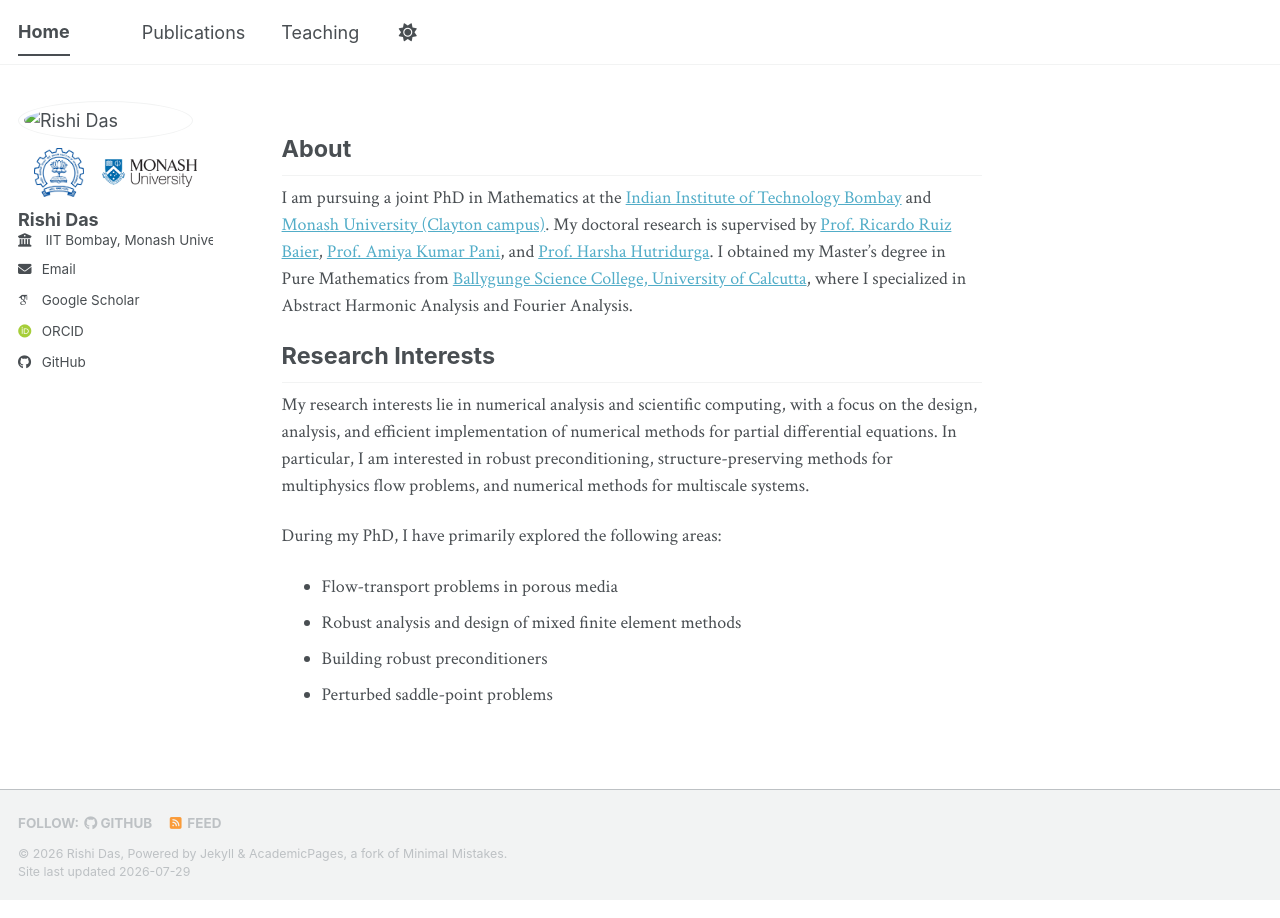
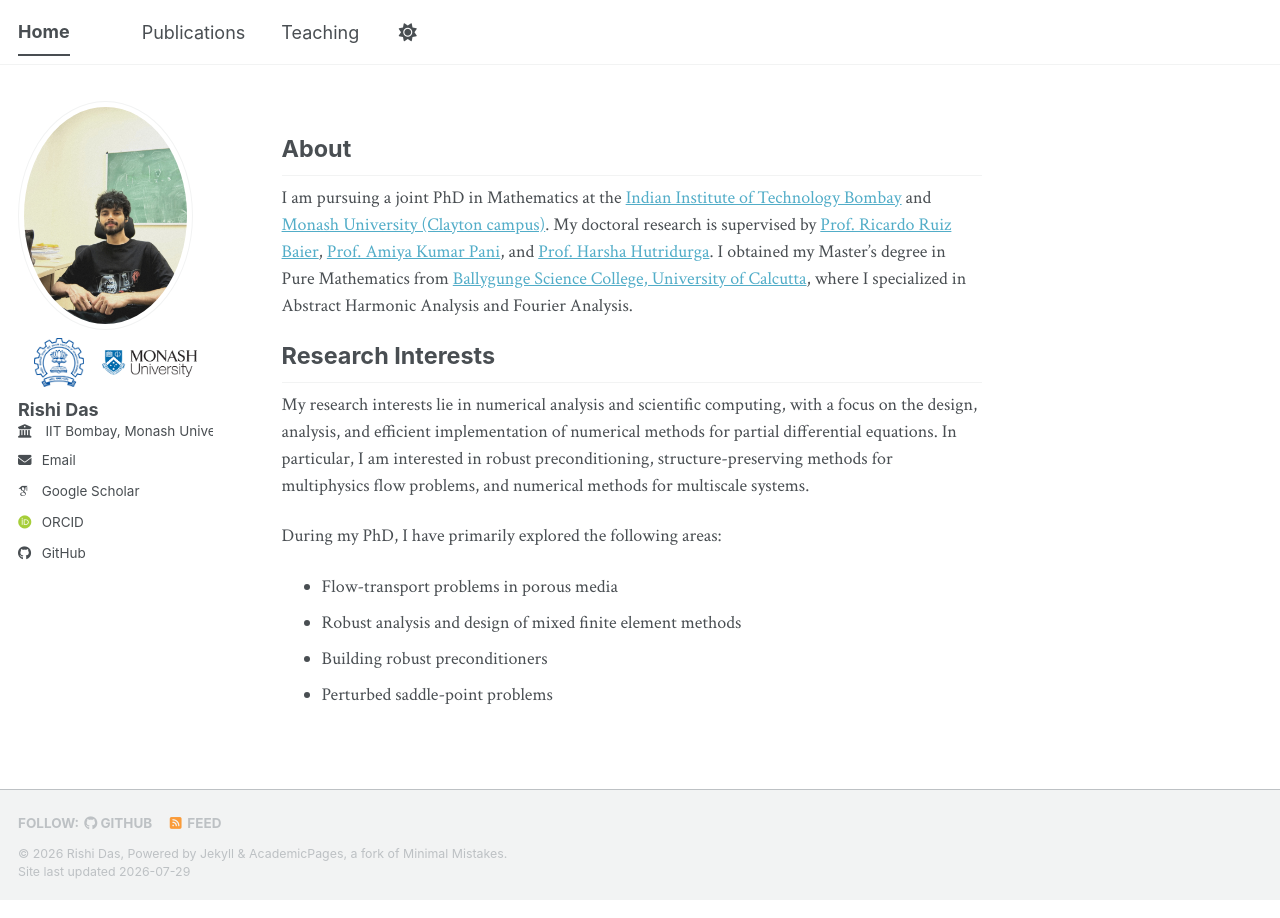
Before and after one commit to rishidas-04/rishidas-04.github.io, a Jekyll site: the page built from _pages/about.md, in a window 1280 px wide. Built offline with Jekyll 4.4.1, drawn with Linux system fonts in a browser that asks for light colours; some web fonts are replaced; a script bundle is joined from its source files by our own code; library files that are not in the unit come from our copies.

Commit message:
Update _config.yml

```diff
--- a/_config.yml
+++ b/_config.yml
@@ -23,7 +23,7 @@ repository               : "rishidas-04/rishidas-04.github.io"
 #               Additional customization can be done by editing /_includes/author-profile.html
 author:
   # Biographic information
-  avatar           : "images/Rishi_profile_picture.jpeg"
+  avatar           : "https://rishidas-04.github.io/images/Rishi_profile_picture.jpeg"
   name             : "Rishi Das"
   pronouns         : # example: "she/her"
   bio              : #"Short biography for the left-hand sidebar"
```
